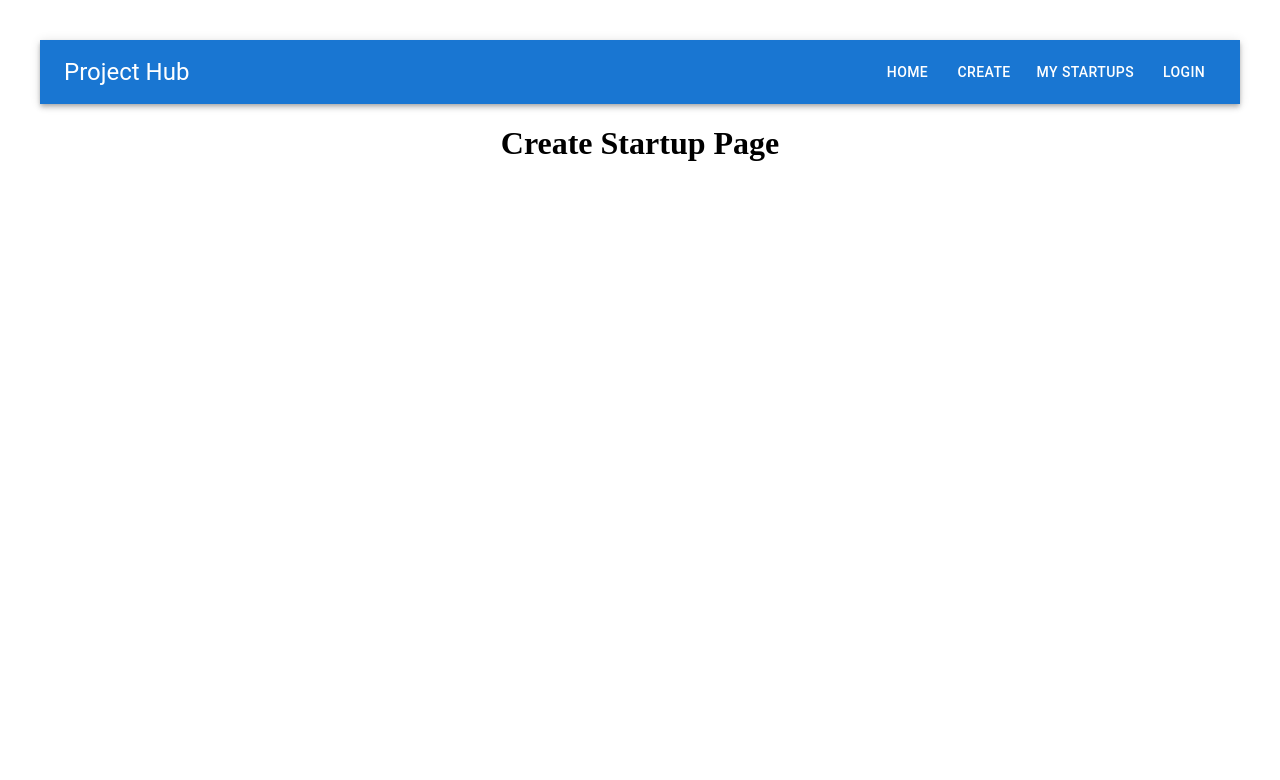
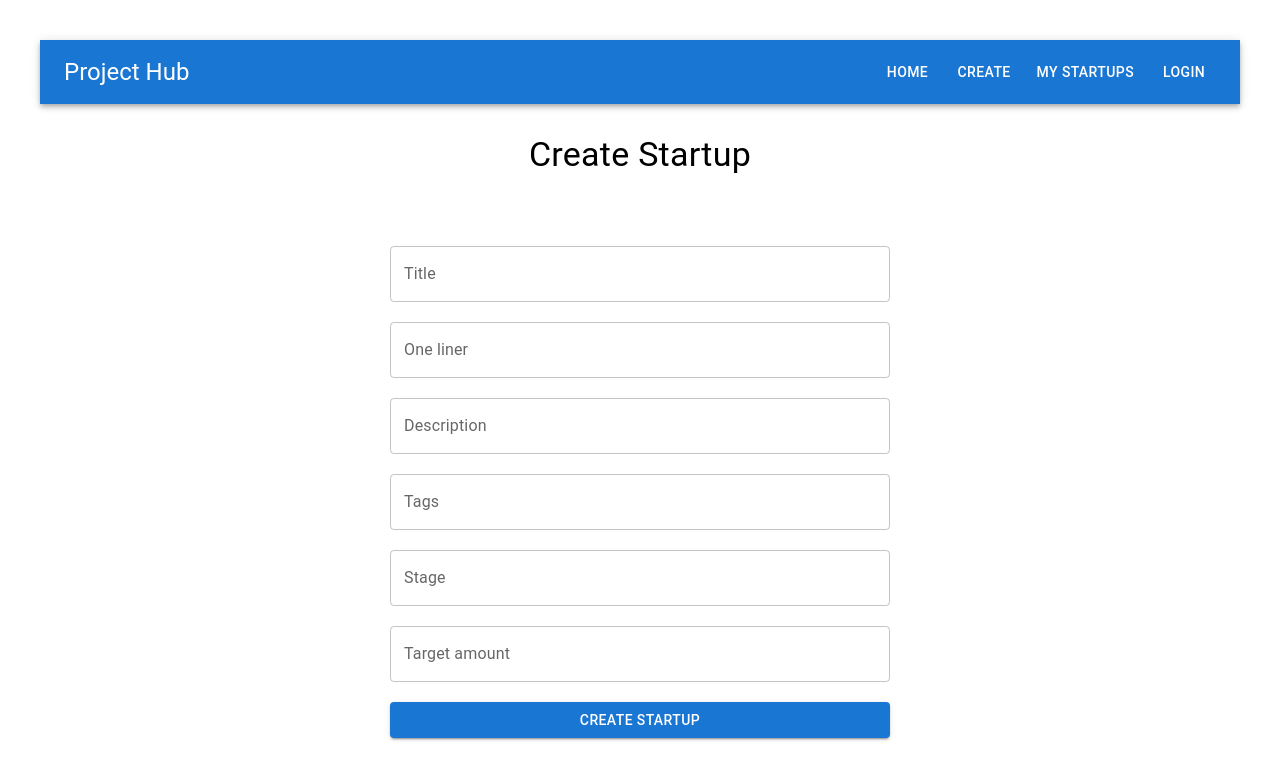
Before and after one commit to smrrvv1/pitchflow-frontend, a React (Vite) app: page /create-startup in a window 1280 px wide. Shown: the top 780 px of the page. Built offline with nearby package versions, Linux system fonts and the light colour scheme.

Commit message:
add createstartup page

```diff
--- a/src/pages/CreateStartupPage/CreateStartupPage.tsx
+++ b/src/pages/CreateStartupPage/CreateStartupPage.tsx
@@ -1,7 +1,39 @@
+import { Typography } from '@mui/material';
+import { useNavigate } from 'react-router-dom';
+import { axiosApi } from '../../axiosApi';
+import {StartupForm, type StartupFormData} from '../../components/StartupForm/StartupForm';
+
 export const CreateStartupPage = () => {
+  const navigate = useNavigate()
+
+  const createStartup = async(
+      startupData: StartupFormData
+  ) => {
+      try {
+          await axiosApi.post(
+              '/startups/',
+              startupData
+          )
+
+          navigate('/')
+      } catch (e) {
+          console.log(e)
+      }
+  }
+
     return (
       <div>
-        <h1>Create Startup Page</h1>
+        <Typography
+                variant="h4"
+                align="center"
+                sx={{
+                    marginTop: '30px',
+                }}>
+                  Create Startup
+            </Typography>
+
+            <StartupForm
+                onSubmit={createStartup}/>
       </div>
     )
   }
```
